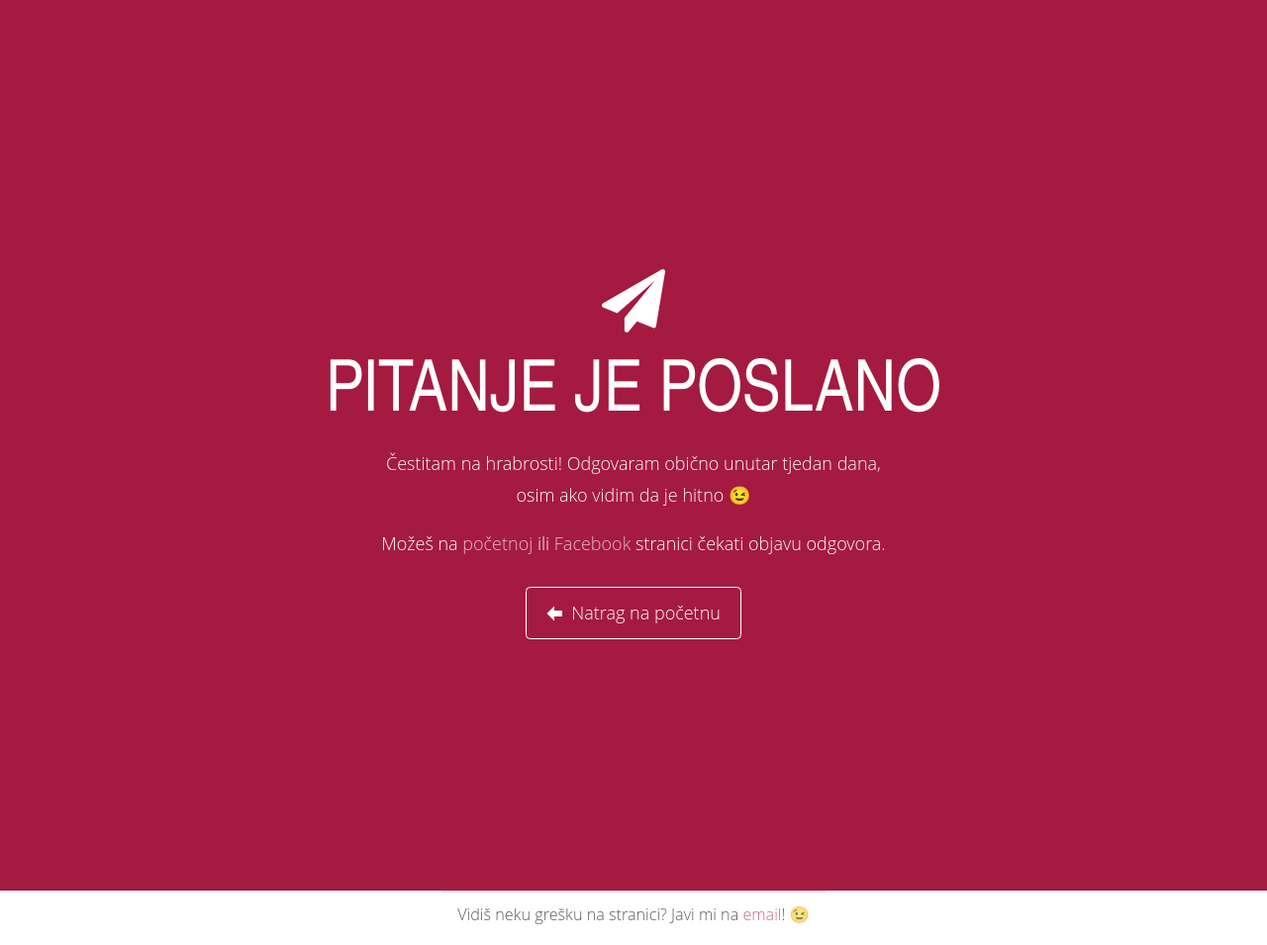
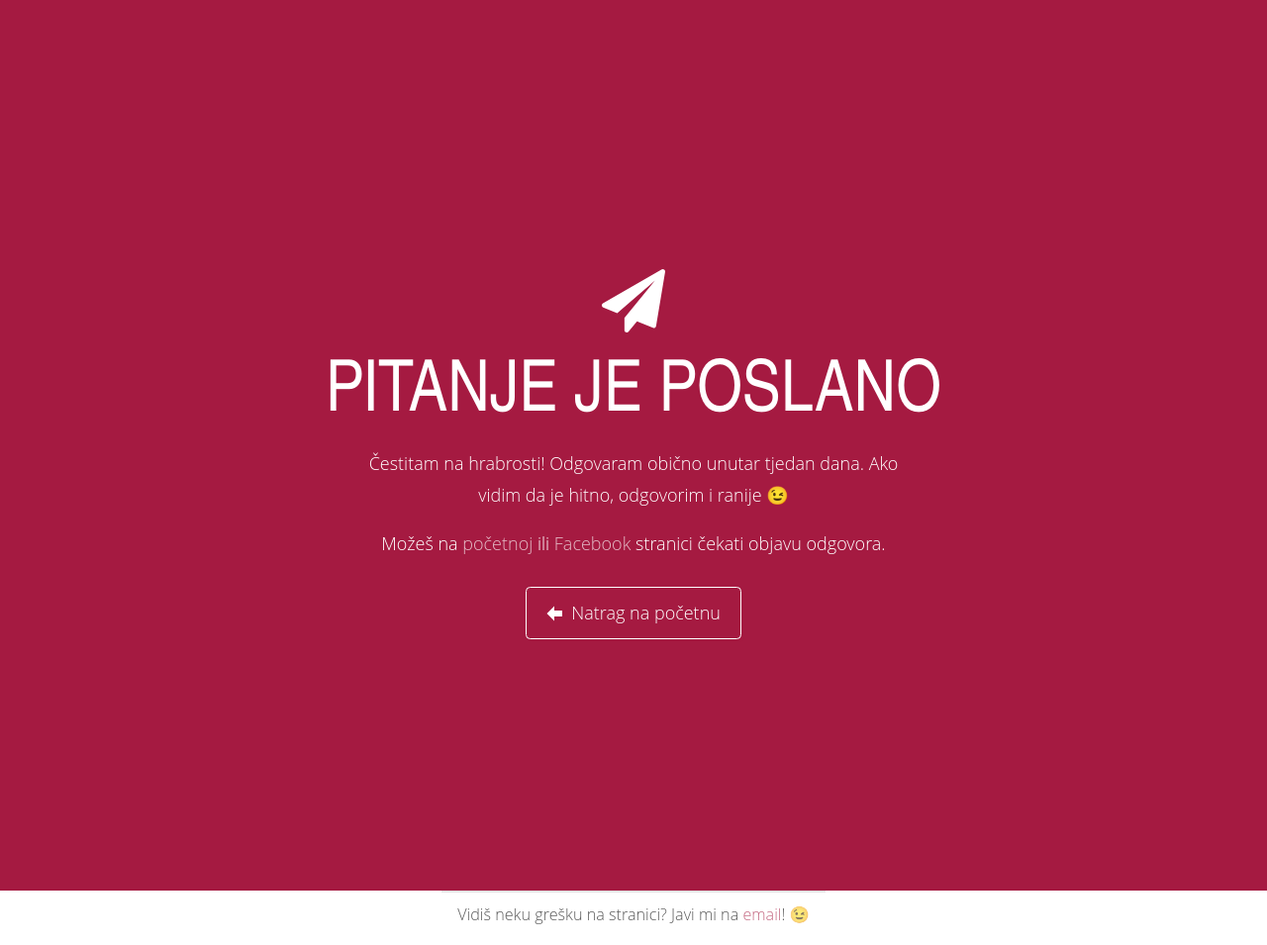
Before and after one commit to silvenon/sretnosrce, a Jekyll site: the page built from hvala.html, in a window 1280 px wide. Shown: the whole page at 99% size. Built offline with Jekyll 4.4.1, drawn with Linux system fonts in a browser that asks for light colours; emoji names are drawn with the system emoji font; comment, search, counter and statistics services are not loaded.

Commit message:
Update thanks message

```diff
--- a/hvala.html
+++ b/hvala.html
@@ -1,7 +1,7 @@
 ---
 layout: message
 title: Pitanje je poslano
-description: Čestitam na hrabrosti! Odgovaram obično unutar tjedan dana, osim ako vidim da je hitno. Možeš na početnoj ili Facebook stranici čekati objavu odgovora.
+description: Čestitam na hrabrosti! Odgovaram obično unutar tjedan dana. Ako vidim da je hitno, odgovorim i ranije. Možeš na početnoj ili Facebook stranici čekati objavu odgovora.
 id: thanks
 ---
 
@@ -12,7 +12,7 @@ id: thanks
 
 <h1>{{ page.title }}</h1>
 
-<p>Čestitam na hrabrosti! Odgovaram obično unutar tjedan dana, osim ako vidim da je hitno :wink:</p>
+<p>Čestitam na hrabrosti! Odgovaram obično unutar tjedan dana. Ako vidim da je hitno, odgovorim i ranije :wink:</p>
 <p>Možeš na <a href="{{ site.baseurl }}/">početnoj</a> ili <a target="_blank" href="https://www.facebook.com/{{ site.facebook.publisher }}">Facebook</a> stranici čekati objavu odgovora.</p>
 
 <a class="btn btn-inverse-primary" href="{{ site.baseurl }}/">
```
